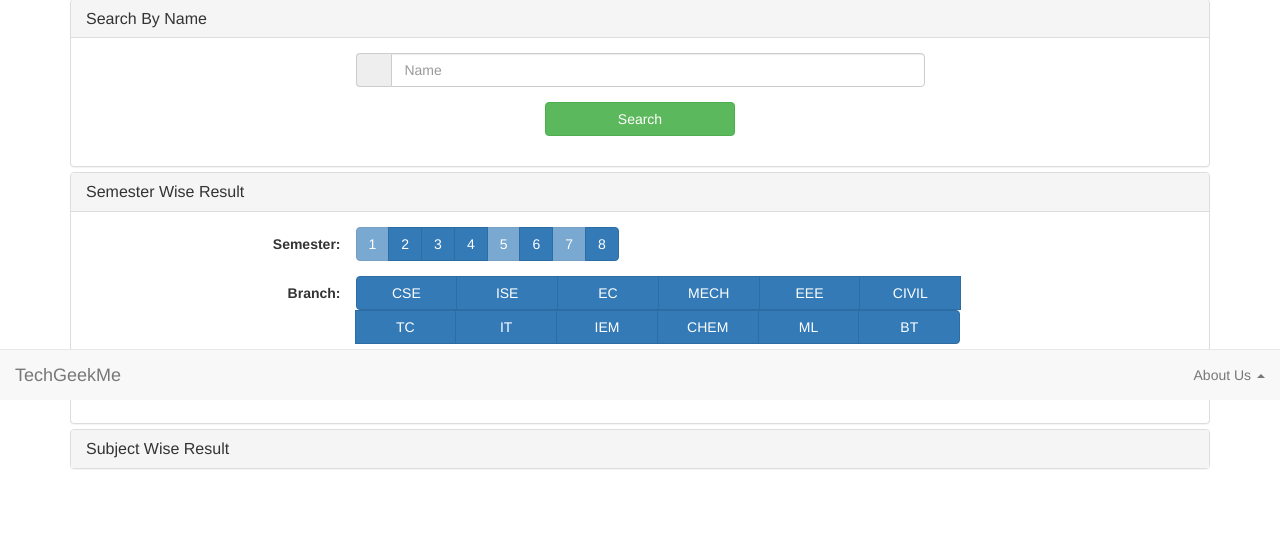
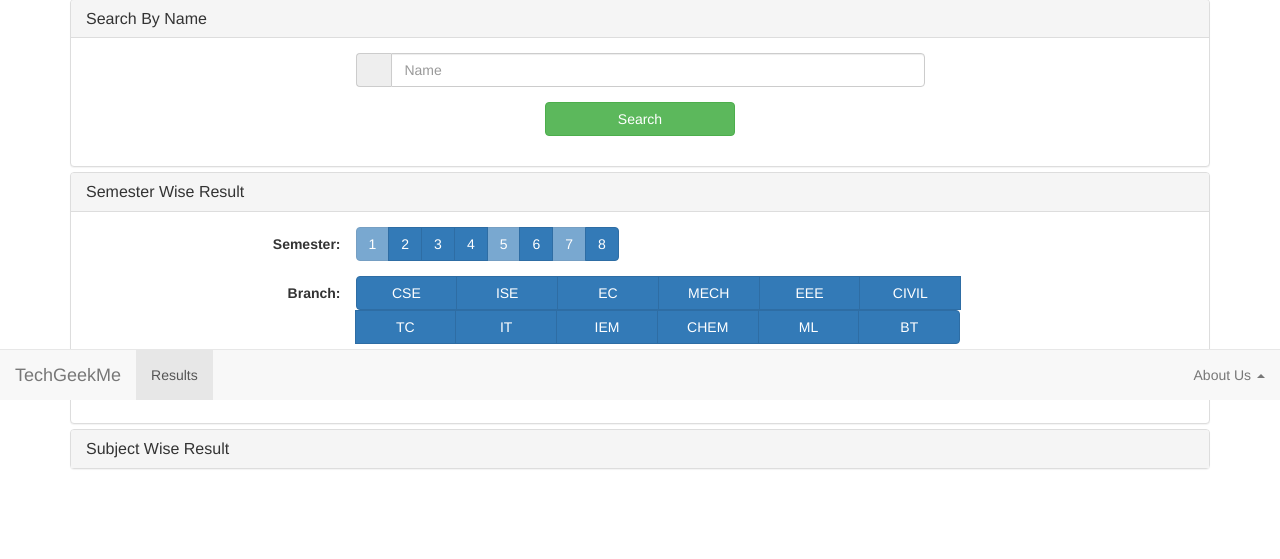
Before and after one commit to KidEinstein/MSRIT-Results, a Django app: page / in a window 1280 px wide. Shown: the part 400-959 px from the top of the page. Run offline with Django 3.2, Linux system fonts and the light colour scheme; some libraries are stand-ins or nearby versions; some web fonts are replaced.

Commit message:
updaged nav bar

```diff
--- a/results_app/templates/results_app/index.html
+++ b/results_app/templates/results_app/index.html
@@ -151,10 +151,13 @@
                         <span class="icon-bar"></span>
                         <span class="icon-bar"></span>
                     </button>
-                    <a class="navbar-brand" href="http://results.techgeekme.com">TechGeekMe</a>
+                    <a class="navbar-brand" href="http://techgeekme.com">TechGeekMe</a>
                 </div>
                 <!-- Collect the nav links, forms, and other content for toggling -->
                 <div class="collapse navbar-collapse" id="bs-example-navbar-collapse-1">
+                    <ul class="nav navbar-nav">
+                        <li class="active"><a href="http://results.techgeekme.com">Results</a></li>
+                    </ul>
                     <ul class="nav navbar-nav navbar-right">
                         <li class="dropdown">
                             <a href="#" class="dropdown-toggle" data-toggle="dropdown">About Us <b class="caret"></b></a>
@@ -165,9 +168,9 @@
                                 <li class="divider"></li>
                                 <li align="left">
                                     <a href="https://about.me/shoaib30" target="_blank">
-                                    <img src="https://scontent-hkg3-1.xx.fbcdn.net/hphotos-xpa1/t31.0-8/s960x960/10514297_10153395827649358_6512994802202482637_o.jpg" width="200px" height="200px"  />
+                                        <img src="https://scontent-hkg3-1.xx.fbcdn.net/hphotos-xpa1/t31.0-8/s960x960/10514297_10153395827649358_6512994802202482637_o.jpg" width="200px" height="200px" />
                                         Shoaib Ahmed
-                                </a>
+                                    </a>
                                 </li>
                             </ul>
                         </li>
--- a/results_app/templates/results_app/student_page.html
+++ b/results_app/templates/results_app/student_page.html
@@ -117,10 +117,13 @@
                     <span class="icon-bar"></span>
                     <span class="icon-bar"></span>
                 </button>
-                <a class="navbar-brand" href="http://results.techgeekme.com">TechGeekMe</a>
+                <a class="navbar-brand" href="http://techgeekme.com">TechGeekMe</a>
             </div>
             <!-- Collect the nav links, forms, and other content for toggling -->
             <div class="collapse navbar-collapse" id="bs-example-navbar-collapse-1">
+                <ul class="nav navbar-nav">
+                    <li class="active"><a href="http://results.techgeekme.com">Results</a></li>
+                </ul>
                 <ul class="nav navbar-nav navbar-right">
                     <li class="dropdown">
                         <a href="#" class="dropdown-toggle" data-toggle="dropdown">About Us <b class="caret"></b></a>
```
